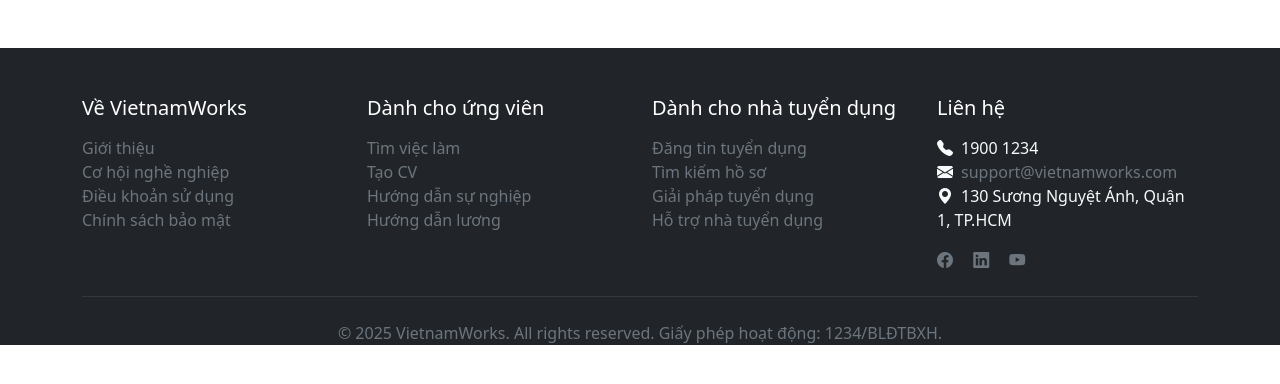
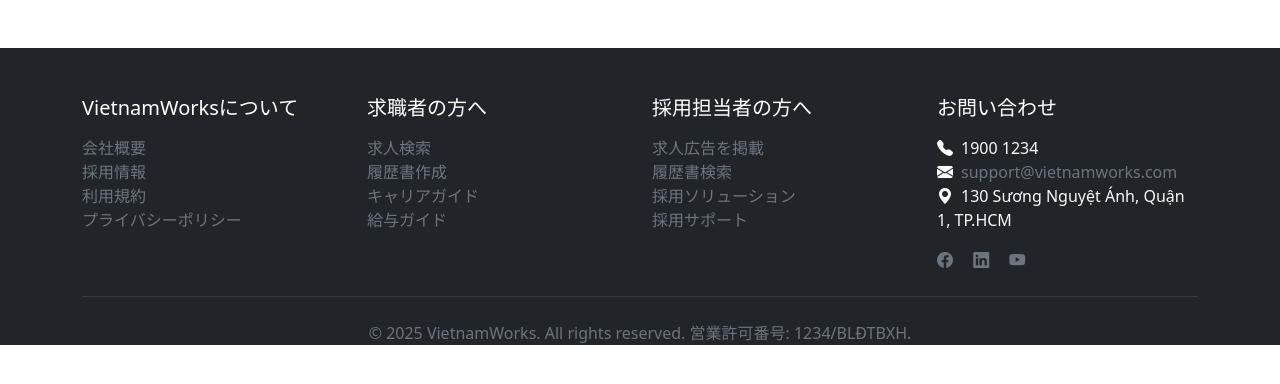
Before and after one commit to doanthuongjp-crypto/jobhive, a PHP site: page /admin/include/footer.php in a window 1280 px wide. Shown: the top 384 px of the page. Run offline with PHP 8.4, Linux system fonts and the light colour scheme.

Commit message:
Update footer.php

```diff
--- a/admin/include/footer.php
+++ b/admin/include/footer.php
@@ -1,4 +1,3 @@
-
 <!DOCTYPE html>
 <html lang="en">
 <head>
@@ -13,54 +12,54 @@
     <footer class="bg-dark text-light pt-5 mt-5">
         <div class="container">
             <div class="row g-4">
-                <!-- Cột 1: Về chúng tôi -->
+                <!-- 1列目：私たちについて -->
                 <div class="col-md-3 col-sm-6">
-                    <h5 class="mb-3 text-white">Về VietnamWorks</h5>
+                    <h5 class="mb-3 text-white">VietnamWorksについて</h5>
                     <ul class="list-unstyled">
-                        <li><a href="/about" class="text-secondary text-decoration-none">Giới thiệu</a></li>
-                        <li><a href="/careers" class="text-secondary text-decoration-none">Cơ hội nghề nghiệp</a></li>
-                        <li><a href="/terms" class="text-secondary text-decoration-none">Điều khoản sử dụng</a></li>
-                        <li><a href="/privacy" class="text-secondary text-decoration-none">Chính sách bảo mật</a></li>
+                        <li><a href="/about" class="text-secondary text-decoration-none">会社概要</a></li>
+                        <li><a href="/careers" class="text-secondary text-decoration-none">採用情報</a></li>
+                        <li><a href="/terms" class="text-secondary text-decoration-none">利用規約</a></li>
+                        <li><a href="/privacy" class="text-secondary text-decoration-none">プライバシーポリシー</a></li>
                     </ul>
                 </div>
-                <!-- Cột 2: Dành cho ứng viên -->
+                <!-- 2列目：求職者向け -->
                 <div class="col-md-3 col-sm-6">
-                    <h5 class="mb-3 text-white">Dành cho ứng viên</h5>
+                    <h5 class="mb-3 text-white">求職者の方へ</h5>
                     <ul class="list-unstyled">
-                        <li><a href="/jobs" class="text-secondary text-decoration-none">Tìm việc làm</a></li>
-                        <li><a href="/cv" class="text-secondary text-decoration-none">Tạo CV</a></li>
-                        <li><a href="/career-advice" class="text-secondary text-decoration-none">Hướng dẫn sự nghiệp</a></li>
-                        <li><a href="/salary-guide" class="text-secondary text-decoration-none">Hướng dẫn lương</a></li>
+                        <li><a href="/jobs" class="text-secondary text-decoration-none">求人検索</a></li>
+                        <li><a href="/cv" class="text-secondary text-decoration-none">履歴書作成</a></li>
+                        <li><a href="/career-advice" class="text-secondary text-decoration-none">キャリアガイド</a></li>
+                        <li><a href="/salary-guide" class="text-secondary text-decoration-none">給与ガイド</a></li>
                     </ul>
                 </div>
-                <!-- Cột 3: Dành cho nhà tuyển dụng -->
+                <!-- 3列目：採用担当者向け -->
                 <div class="col-md-3 col-sm-6">
-                    <h5 class="mb-3 text-white">Dành cho nhà tuyển dụng</h5>
+                    <h5 class="mb-3 text-white">採用担当者の方へ</h5>
                     <ul class="list-unstyled">
-                        <li><a href="/post-job" class="text-secondary text-decoration-none">Đăng tin tuyển dụng</a></li>
-                        <li><a href="/search-resume" class="text-secondary text-decoration-none">Tìm kiếm hồ sơ</a></li>
-                        <li><a href="/employer-solutions" class="text-secondary text-decoration-none">Giải pháp tuyển dụng</a></li>
-                        <li><a href="/employer-advice" class="text-secondary text-decoration-none">Hỗ trợ nhà tuyển dụng</a></li>
+                        <li><a href="/post-job" class="text-secondary text-decoration-none">求人広告を掲載</a></li>
+                        <li><a href="/search-resume" class="text-secondary text-decoration-none">履歴書検索</a></li>
+                        <li><a href="/employer-solutions" class="text-secondary text-decoration-none">採用ソリューション</a></li>
+                        <li><a href="/employer-advice" class="text-secondary text-decoration-none">採用サポート</a></li>
                     </ul>
                 </div>
-                <!-- Cột 4: Liên hệ -->
+                <!-- 4列目：お問い合わせ -->
                 <div class="col-md-3 col-sm-6">
-                    <h5 class="mb-3 text-white">Liên hệ</h5>
+                    <h5 class="mb-3 text-white">お問い合わせ</h5>
                     <ul class="list-unstyled">
                         <li><i class="bi bi-telephone-fill me-2"></i>1900 1234</li>
                         <li><i class="bi bi-envelope-fill me-2"></i><a href="mailto:support@vietnamworks.com" class="text-secondary text-decoration-none">support@vietnamworks.com</a></li>
                         <li><i class="bi bi-geo-alt-fill me-2"></i>130 Sương Nguyệt Ánh, Quận 1, TP.HCM</li>
                     </ul>
                     <div class="mt-3">
-                        <a href="https://facebook.com" class="text-secondary me-3" aria-label="Theo dõi trên Facebook"><i class="bi bi-facebook"></i></a>
-                        <a href="https://linkedin.com" class="text-secondary me-3" aria-label="Theo dõi trên LinkedIn"><i class="bi bi-linkedin"></i></a>
-                        <a href="https://youtube.com" class="text-secondary" aria-label="Theo dõi trên YouTube"><i class="bi bi-youtube"></i></a>
+                        <a href="https://facebook.com" class="text-secondary me-3" aria-label="Facebookでフォロー"><i class="bi bi-facebook"></i></a>
+                        <a href="https://linkedin.com" class="text-secondary me-3" aria-label="LinkedInでフォロー"><i class="bi bi-linkedin"></i></a>
+                        <a href="https://youtube.com" class="text-secondary" aria-label="YouTubeでフォロー"><i class="bi bi-youtube"></i></a>
                     </div>
                 </div>
             </div>
             <hr class="border-secondary my-4">
             <div class="text-center">
-                <p class="mb-0 text-secondary">© 2025 VietnamWorks. All rights reserved. Giấy phép hoạt động: 1234/BLĐTBXH.</p>
+                <p class="mb-0 text-secondary">© 2025 VietnamWorks. All rights reserved. 営業許可番号: 1234/BLĐTBXH.</p>
             </div>
         </div>
     </footer>
```
